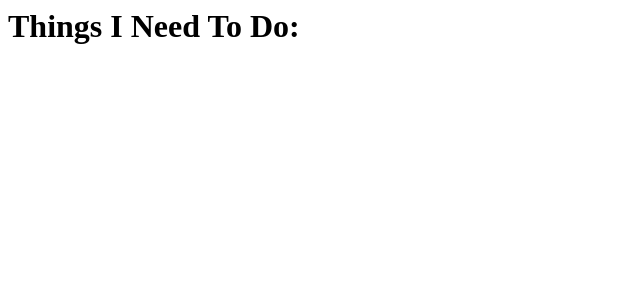
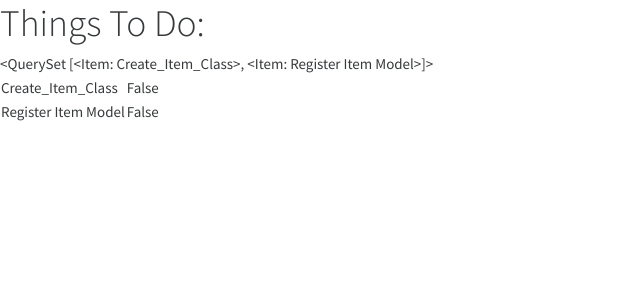
Before and after one commit to leeton1412/using-django, a Django app: page / in a window 1280 px wide. Shown: the top 300 px of the page, without its empty margins (0-640 px from the left). Run offline with Django 3.2, Linux system fonts and the light colour scheme; data comes from the database, SQL or seed files in the repository; some libraries are stand-ins or nearby versions.

Commit message:
added tables for loops

```diff
--- a/todo/templates/todo/todo_list.html
+++ b/todo/templates/todo/todo_list.html
@@ -1,10 +1,32 @@
+<!DOCTYPE html>
 <html lang="en">
 <head>
-    <meta charset="UTF-8">
-    <meta name="viewport" content="width=device-width, initial-scale=1.0">
-    <title>Document</title>
+<meta charset="UTF-8">
+<meta name="viewport" content="width=device-width, initial-scale=1.0">
+<meta http-equiv="X-UA-Compatible" content="ie=edge">
+<meta name="Description" content="Enter your description here"/>
+<link rel="stylesheet" href="https://cdnjs.cloudflare.com/ajax/libs/bootswatch/4.5.2/cosmo/bootstrap.min.css">
+<link rel="stylesheet" href="https://cdnjs.cloudflare.com/ajax/libs/font-awesome/5.15.0/css/all.min.css">
+<link rel="stylesheet" href="assets/css/style.css">
+<title>Title</title>
 </head>
 <body>
-    <h1>Things I Need To Do:</h1>
+<h1> Things To Do: </h1>
+
+ {{ item }}
+<table>
+ {% for items in item %}
+
+    <tr>
+        <td>{{ items.name }}</td>
+        <td>{{ items.done }}</td>
+    </tr>
+
+
+ {% endfor %}
+ </table>
+<script src="https://cdnjs.cloudflare.com/ajax/libs/jquery/3.5.1/jquery.slim.min.js"></script>
+<script src="https://cdnjs.cloudflare.com/ajax/libs/popper.js/1.16.1/umd/popper.min.js"></script>
+<script src="https://cdnjs.cloudflare.com/ajax/libs/twitter-bootstrap/4.5.2/js/bootstrap.min.js"></script>
 </body>
 </html>
--- a/todo/views.py
+++ b/todo/views.py
@@ -1,7 +1,11 @@
 from django.shortcuts import render
-
+from .models import Item
 # Create your views here.
 
 
 def get_todo_list(request):
-    return render(request, 'todo/todo_list.html')
+    item = Item.objects.all()
+    contents = {
+        'item': item
+    }
+    return render(request, 'todo/todo_list.html', contents)
```
